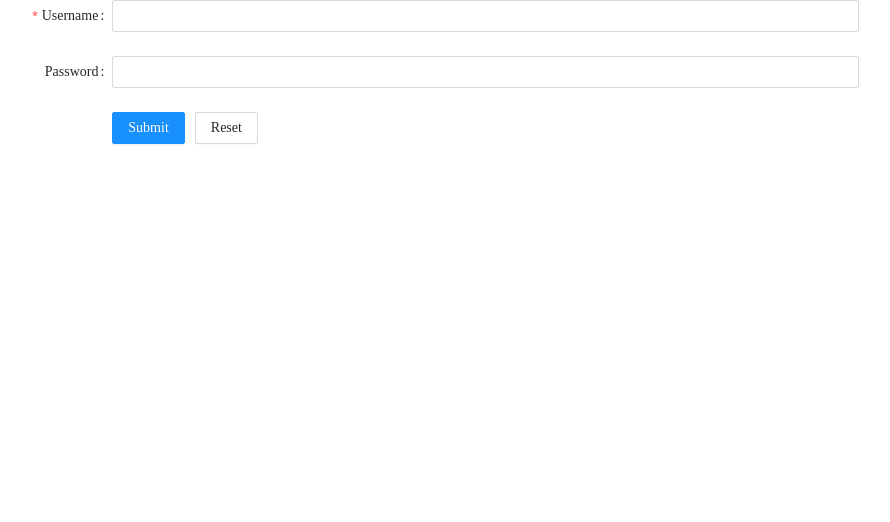
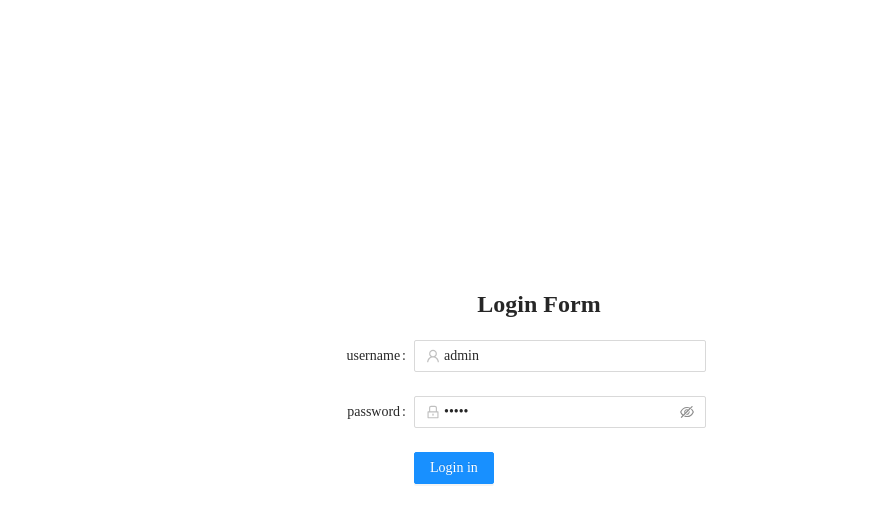
Before and after one commit to Aimer-Fan/cms-template, a Vue app: page /login in a window 1280 px wide. Shown: the top 522 px of the page, without its empty margins (101-991 px from the left). Built offline with nearby package versions, Linux system fonts and the light colour scheme.

Commit message:
feat: login

```diff
--- a/package.json
+++ b/package.json
@@ -9,7 +9,8 @@
     "lint": "vue-cli-service lint"
   },
   "dependencies": {
-    "ant-design-vue": "^2.0.0-rc.1",
+    "ant-design-vue": "2.0.0-rc.1",
+    "axios": "^0.21.0",
     "core-js": "^3.6.5",
     "vue": "^3.0.0",
     "vue-class-component": "^8.0.0-0",
@@ -18,6 +19,7 @@
   },
   "devDependencies": {
     "@types/jest": "^24.0.19",
+    "@types/mockjs": "^1.0.3",
     "@typescript-eslint/eslint-plugin": "^2.33.0",
     "@typescript-eslint/parser": "^2.33.0",
     "@vue/cli-plugin-babel": "~4.5.0",
@@ -39,6 +41,7 @@
     "eslint-plugin-vue": "^7.0.0-0",
     "less": "^3.12.2",
     "less-loader": "^5.0.0",
+    "mockjs": "^1.1.0",
     "typescript": "~3.9.3",
     "vue-jest": "^5.0.0-0"
   }
--- a/src/App.vue
+++ b/src/App.vue
@@ -1,5 +1,5 @@
 <template>
-  <div>
+  <div class="main-layout">
     <router-view />
   </div>
 </template>
--- /dev/null
+++ b/src/api/login.ts
@@ -0,0 +1,5 @@
+import request from '@/utils/request'
+
+export const Login = (username: string, password: string) => {
+  return request.post('/login', { username, password })
+}
--- a/src/main.ts
+++ b/src/main.ts
@@ -5,5 +5,7 @@ import router from './router'
 import store from './store'
 
 import './styles/reset.less'
+import './styles/index.less'
+import './mock/index'
 
 createApp(App).use(store).use(router).use(core).mount('#app')
--- /dev/null
+++ b/src/mock/index.ts
@@ -0,0 +1,13 @@
+import Mock from 'mockjs'
+import { getBody } from './utils'
+
+Mock.mock(/login/, 'post', (option: any) => {
+  const body = getBody(option)
+  const username = body.username
+  const password = body.password
+  if (username === 'admin' && password === 'admin') {
+    return {
+      name: 'AimerFan'
+    }
+  }
+})
--- /dev/null
+++ b/src/mock/utils.ts
@@ -0,0 +1,3 @@
+export function getBody (config: any) {
+  return config.body && JSON.parse(config.body)
+}
--- /dev/null
+++ b/src/styles/index.less
@@ -0,0 +1,7 @@
+#app {
+  height: 100%;
+}
+
+.main-layout {
+  height: 100%;
+}
--- /dev/null
+++ b/src/utils/request.ts
@@ -0,0 +1,17 @@
+import axios, { AxiosRequestConfig } from 'axios'
+
+const service = axios.create({
+  baseURL: '/api',
+  timeout: 3000
+})
+
+service.interceptors.request.use(
+  (config: AxiosRequestConfig): AxiosRequestConfig => {
+    config.headers = {
+      'Content-type': 'application/json'
+    }
+    return config
+  }
+)
+
+export default service
--- a/src/views/Login/index.vue
+++ b/src/views/Login/index.vue
@@ -1,44 +1,71 @@
 <template>
+  <div class="login-container">
+    <h1 class="login-form-title">Login Form</h1>
     <a-form
-    name="custom-validation"
-    ref="ruleForm"
       :model="ruleForm"
       v-bind="layout"
+      class="login-form"
     >
-    <a-form-item required has-feedback label="Username" name="username">
-      <a-input v-model:value="ruleForm.username" autocomplete="off" />
+      <a-form-item label="username">
+        <a-input v-model:value="ruleForm.username" placeholder="input username">
+          <template #prefix><UserOutlined style="color:rgba(0,0,0,.25)"/></template>
+        </a-input>
       </a-form-item>
-    <a-form-item has-feedback label="Password" name="password">
-      <a-input v-model:value="ruleForm.password" type="password" autocomplete="off" />
+      <a-form-item label="password">
+        <a-input-password v-model:value="ruleForm.password" placeholder="input password">
+          <template #prefix><LockOutlined style="color:rgba(0,0,0,.25)"/></template>
+        </a-input-password>
       </a-form-item>
-    <a-form-item :wrapper-col="{ span: 14, offset: 4 }">
-      <a-button type="primary" html-type="submit">
-        Submit
-      </a-button>
-      <a-button style="margin-left: 10px">
-        Reset
+      <a-form-item :wrapper-col="{ span: 14, offset: 6 }">
+        <a-button type="primary" @click="login">
+          Login in
         </a-button>
       </a-form-item>
     </a-form>
+  </div>
 </template>
 
 <script lang="ts">
 import { defineComponent, ref } from 'vue'
-const login = () => {
+import { UserOutlined, LockOutlined } from '@ant-design/icons-vue'
+import { Login } from '@/api/login'
+
+export default defineComponent({
+  name: 'Login',
+  components: { UserOutlined, LockOutlined },
+  setup () {
     const ruleForm = ref({
-    username: '',
-    password: ''
+      username: 'admin',
+      password: 'admin'
     })
     const layout = {
-    labelCol: { span: 4 },
+      labelCol: { span: 6 },
       wrapperCol: { span: 14 }
     }
-  return { ruleForm, layout }
+    const login = async () => {
+      console.log(ruleForm.value.username, ruleForm.value.password)
+      const res = await Login(ruleForm.value.username, ruleForm.value.password)
+      debugger
     }
-export default defineComponent({
-  name: 'Login',
-  setup () {
-    return { ...login() }
+    return { ruleForm, layout, login }
   }
 })
 </script>
+
+<style lang="less" scoped>
+.login-container {
+  height: 100%;
+  display: flex;
+  flex-direction: column;
+  justify-content: center;
+  align-items: center;
+  .login-form-title {
+    font-size: 24px;
+    margin-bottom: 24px;
+    font-weight: 550;
+  }
+  .login-form {
+    width: 500px;
+  }
+}
+</style>
--- a/vue.config.js
+++ b/vue.config.js
@@ -1,5 +1,12 @@
 module.exports = {
   devServer: {
-    port: 4396
+    port: 4396,
+    proxy: {
+      '/api': {
+        target: 'http://192.168.1.30:8085',
+        changeOrigin: true,
+        pathRewrite: { '^/api': '/' }
+      }
+    }
   }
 }
```
Also changed, not shown: 1 other file (tests, documents, lock files or other folders). Lines whose indentation alone changed are shown as unchanged.
